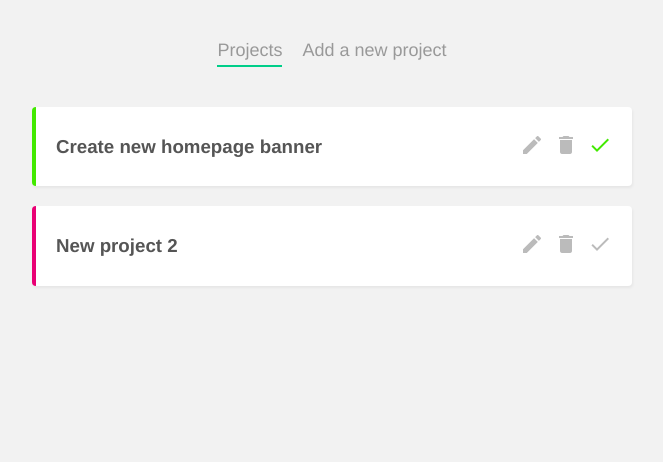
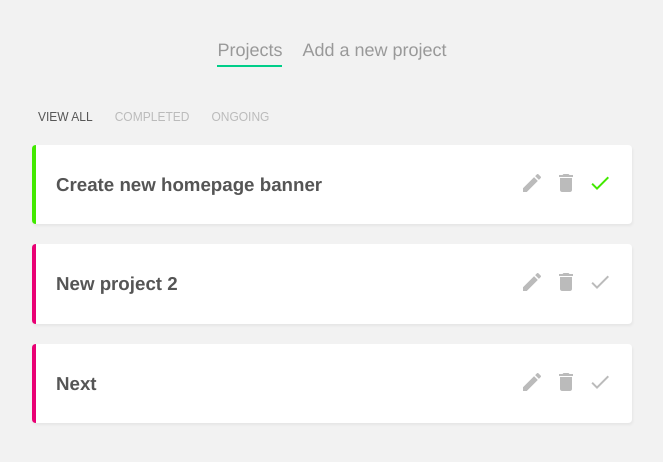
Before and after one commit to DusanKubala/SimpleProject, a Vue app: page / in a window 1280 px wide. Shown: the top 462 px of the page, without its empty margins (308-971 px from the left). Built offline with nearby package versions, Linux system fonts and the light colour scheme; data requests are answered from the project's data file.

Commit message:
Add filter function

```diff
--- a/data/db.json
+++ b/data/db.json
@@ -11,6 +11,12 @@
       "details": "Ale ale ale",
       "complete": false,
       "id": 3
+    },
+    {
+      "title": "Next",
+      "details": "asdasd",
+      "complete": false,
+      "id": 4
     }
   ]
 }
--- /dev/null
+++ b/src/components/FilterNav.vue
@@ -0,0 +1,49 @@
+<template>
+  <nav class="filter-nav">
+      <button
+        @click="updateFilter('all')"
+        :class="{ active: current === 'all' }"
+    >View All</button>
+
+      <button
+        @click="updateFilter('completed')"
+        :class="{ active: current === 'completed' }"
+    >Completed</button>
+
+      <button
+        @click="updateFilter('ongoing')"
+        :class="{ active: current === 'ongoing' }"
+    >Ongoing</button>
+  </nav>
+</template>
+
+<script>
+export default {
+    props: [ 'current' ],
+    methods: {
+        updateFilter(by) {
+            this.$emit('filterChange', by)
+        }
+    }
+}
+</script>
+
+<style>
+    .filter-nav button {
+        background: none;
+        border: none;
+        color: #bbb;
+        outline: none;
+        font-size: 12px;
+        text-transform: uppercase;
+        margin-right: 10px;
+        letter-spacing:  bold;
+        cursor: pointer;
+    }
+
+    .filter-nav button.active {
+        color: #555;
+    }
+
+
+</style>
--- a/src/views/Home.vue
+++ b/src/views/Home.vue
@@ -1,7 +1,8 @@
 <template>
   <div class="home">
+    <FilterNav @filterChange="current = $event" :current="current" />
     <div v-if="projects.length">
-      <div v-for="project in projects" :key="project.id">
+      <div v-for="project in filteredProjects" :key="project.id">
         <SingleProject :project="project" @delete="handleDelete" @complete="handleComplete"/>
       </div>
     </div>
@@ -13,13 +14,16 @@
 
 <script>
 import SingleProject from '../components/SignleProject.vue'
+import FilterNav from '../components/FilterNav.vue'
 
 export default {
   name: 'Home',
-  components: { SingleProject },
+  components: { SingleProject, FilterNav },
+
   data() {
     return {
-      projects: []
+      projects: [],
+      current: 'all'
     }
   },
   mounted() {
@@ -40,6 +44,18 @@
       })
       p.complete = !p.complete
     }
+  },
+  computed: {
+    filteredProjects() {
+      if (this.current === 'completed') {
+        return this.projects.filter(project => project.complete)
+      }
+      if (this.current === 'ongoing') {
+        return this.projects.filter(project => !project.complete)
+      }
+
+      return this.projects
+    }
   }
 }
 </script>
```
